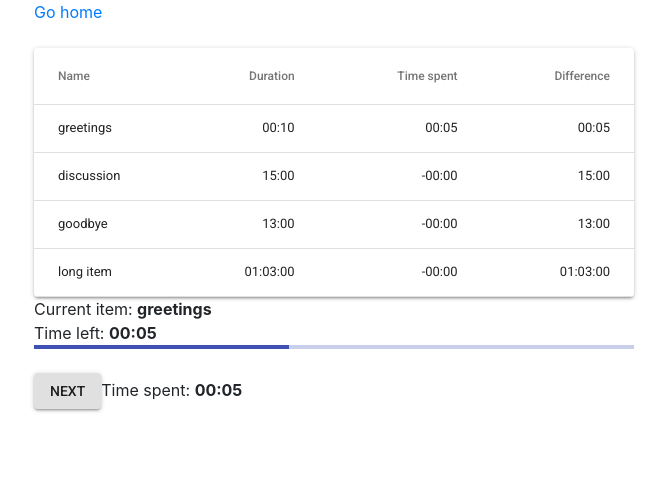
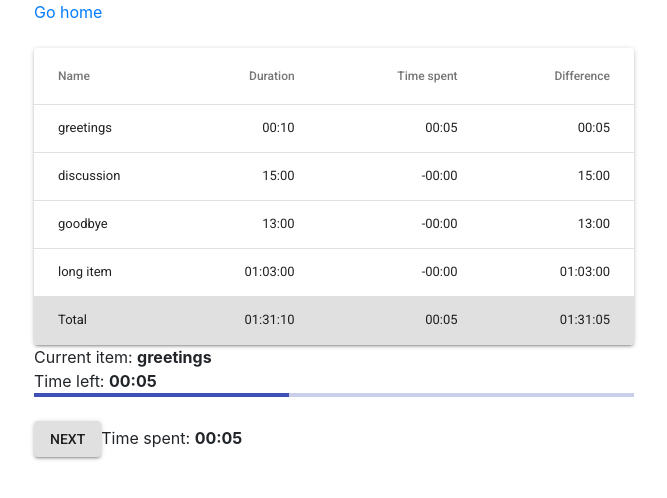
Before and after one commit to mateuszo/agenda-timer, a React (Create React App) app: page /timer in a window 1280 px wide. Shown: the top 498 px of the page, without its empty margins (306-973 px from the left). Built offline with nearby package versions, Linux system fonts and the light colour scheme.

Commit message:
Add totals to time table

```diff
--- a/src/components/TimeTable.js
+++ b/src/components/TimeTable.js
@@ -8,7 +8,9 @@ import TableRow from '@material-ui/core/TableRow';
 import Paper from '@material-ui/core/Paper';
 import classNames from 'classnames';
 import red from '@material-ui/core/colors/red';
+import grey from '@material-ui/core/colors/grey';
 import {secondsToString} from "../utils/utils";
+import AgendaItem from "../model/AgendaItem";
 
 const styles = theme => ({
     root: {
@@ -22,6 +24,9 @@ const styles = theme => ({
     warning: {
         background: red[500],
     },
+    totalRow: {
+        background: grey[300],
+    }
 });
 
 class TimeTable extends Component {
@@ -30,7 +35,20 @@ class TimeTable extends Component {
         this.classes = props.classes;
     }
 
-    render() {
+    totalDuration() {
+        return secondsToString(AgendaItem.calculateTotalDuration(this.props.items));
+    }
+
+    totalTimeSpent(){
+        return secondsToString(AgendaItem.calculateTotalTimeSpent(this.props.items));
+    }
+
+    totalDifference(){
+        return secondsToString(AgendaItem.calculateTotalDifference(this.props.items));
+
+    }
+
+    render(){
         return (
             <Paper className={this.classes.root}>
                 <Table className={this.classes.table}>
@@ -55,6 +73,12 @@ class TimeTable extends Component {
                                 <TableCell align="right">{secondsToString(item.duration - item.timeSpent)}</TableCell>
                             </TableRow>
                         ))}
+                        <TableRow className={classNames([this.classes.totalRow])}>
+                            <TableCell>Total</TableCell>
+                            <TableCell align="right">{this.totalDuration()}</TableCell>
+                            <TableCell align="right">{this.totalTimeSpent()}</TableCell>
+                            <TableCell align="right">{this.totalDifference()}</TableCell>
+                        </TableRow>
                     </TableBody>
                 </Table>
             </Paper>
--- a/src/model/AgendaItem.js
+++ b/src/model/AgendaItem.js
@@ -77,6 +77,8 @@ export default class AgendaItem {
     static calculateTotalTimeSpent = (items) =>
         AgendaItem.calculateTotal(items, (item) => item.timeSpent);
 
+    static calculateTotalDifference = (items) =>
+        AgendaItem.calculateTotal(items, (item) => item.getTimeLeft());
 
     static calculateTotal = (items, getter) =>
         items.map((item) => getter(item)).reduce((prev, curr) => prev + curr, 0);
```
Also changed, not shown: 1 other file (tests, documents, lock files or other folders).
